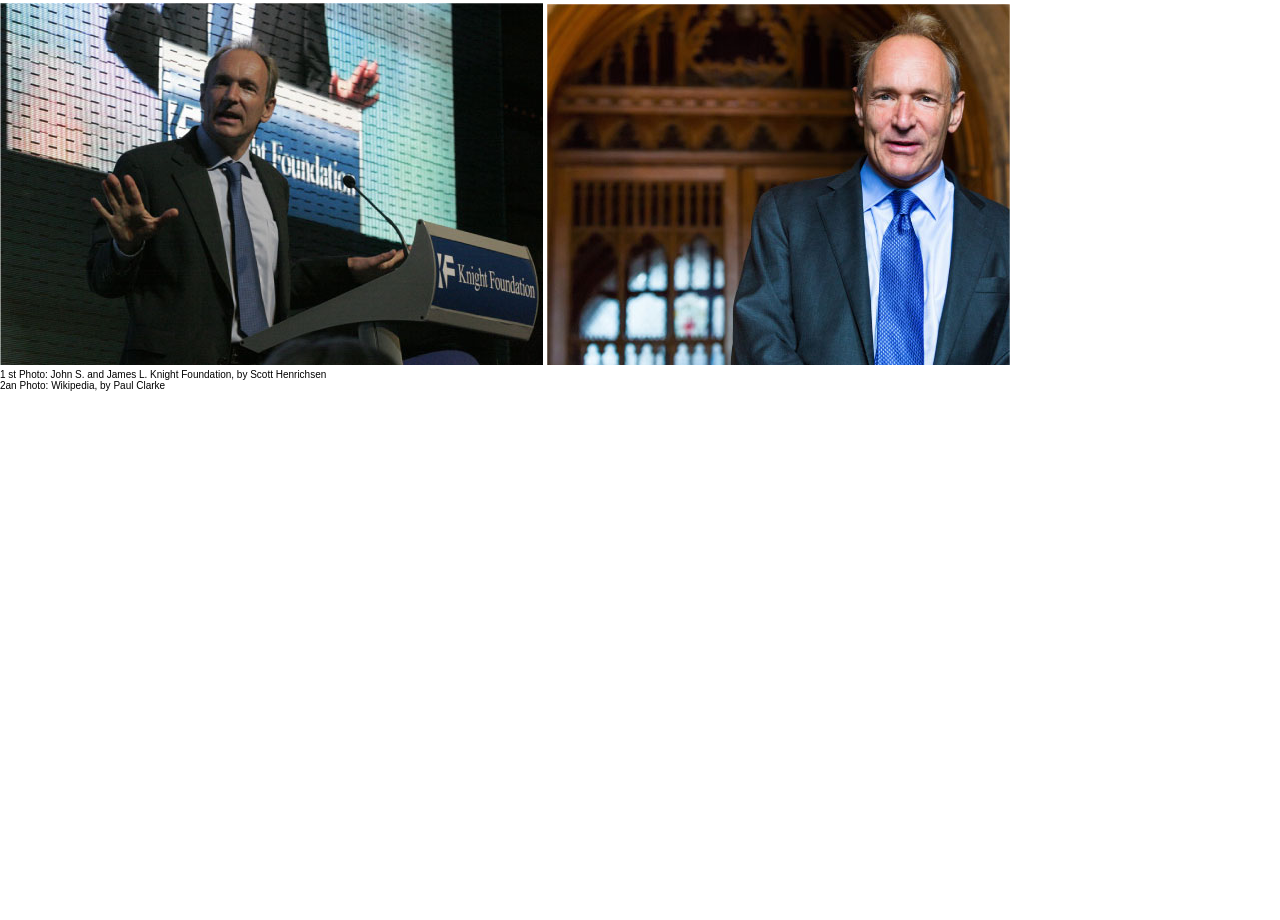
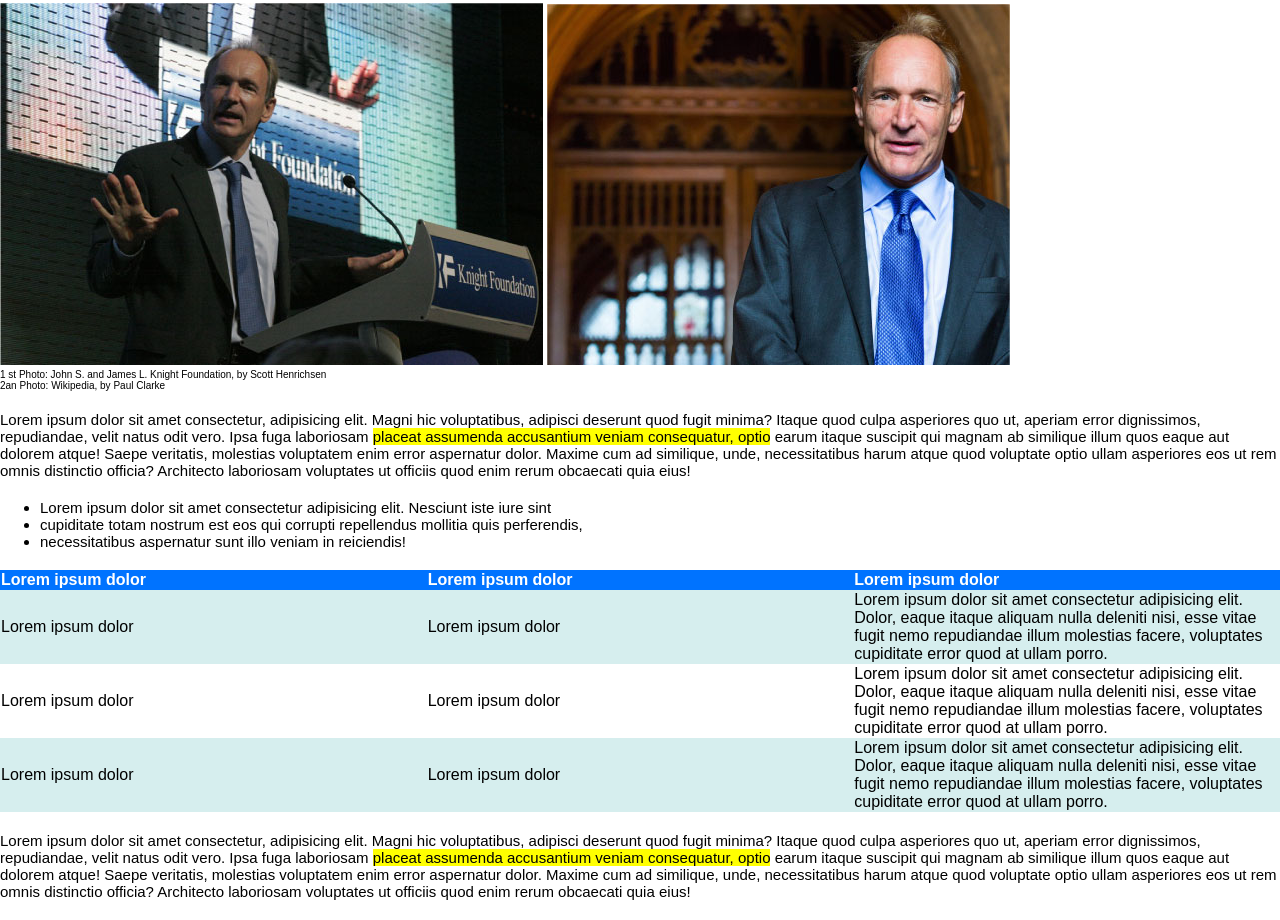
Before and after one commit to OmarThierno/html-css-booleaner, a plain HTML site: page index.html in a window 1280 px wide. Shown: the part 213-1133 px from the top of the page. Before the commit the page ends 800 px from the top, so only its background shows below. Drawn offline with Linux system fonts and the light colour scheme.

Commit message:
fead: description section

```diff
--- a/css/style.css
+++ b/css/style.css
@@ -42,4 +42,39 @@ header {
 
 .source {
   font-size: 10px;
+  margin-bottom: 20px;
 }
+
+.special-paragraph {
+  margin-bottom: 20px;
+  font-size: 15px;
+}
+
+.text-decoration {
+  background-color: yellow;
+}
+
+.special-list {
+  margin-bottom: 20px;
+  font-size: 15px;
+}
+
+table {
+  border-collapse: collapse;
+  width: 100%;
+  margin-bottom: 20px;
+}
+
+th {
+  background-color: rgb(0, 115, 255);
+  color: white;
+}
+
+th, td {
+  text-align: left;
+  width: 20%;
+}
+
+tr:nth-child(odd) {
+  background-color: #D6EEEE;
+}
--- a/index.html
+++ b/index.html
@@ -35,6 +35,52 @@
     </section>
     <!-- main section -->
 
+    <!-- description section  -->
+    <section>
+      <p class="special-paragraph">Lorem ipsum dolor sit amet consectetur, adipisicing elit. Magni hic voluptatibus, adipisci deserunt quod fugit minima? Itaque quod culpa asperiores quo ut, aperiam error dignissimos, repudiandae, velit natus odit vero.
+      Ipsa fuga laboriosam <span class="text-decoration">placeat assumenda accusantium veniam consequatur, optio</span> earum itaque suscipit qui magnam ab similique illum quos eaque aut dolorem atque! Saepe veritatis, molestias voluptatem enim error aspernatur dolor.
+      Maxime cum ad similique, unde, necessitatibus harum atque quod voluptate optio ullam asperiores eos ut rem omnis distinctio officia? Architecto laboriosam voluptates ut officiis quod enim rerum obcaecati quia eius!</p>
+
+      <ul class="special-list">
+        <li>Lorem ipsum dolor sit amet consectetur adipisicing elit. Nesciunt iste iure sint  </li>
+        <li>cupiditate totam nostrum est eos qui corrupti repellendus mollitia quis perferendis,</li>
+        <li>necessitatibus aspernatur sunt illo veniam in reiciendis!</li>
+      </ul>
+
+      <table>
+        <thead>
+          <tr>
+            <th>Lorem ipsum dolor</th>
+            <th>Lorem ipsum dolor</th>
+            <th>Lorem ipsum dolor</th>
+          </tr>
+        </thead>
+
+        <tbody>
+          <tr>
+            <td>Lorem ipsum dolor</td>
+            <td>Lorem ipsum dolor</td>
+            <td>Lorem ipsum dolor sit amet consectetur adipisicing elit. Dolor, eaque itaque aliquam nulla deleniti nisi, esse vitae fugit nemo repudiandae illum molestias facere, voluptates cupiditate error quod at ullam porro.</td>
+          </tr>
+          <tr>
+            <td>Lorem ipsum dolor</td>
+            <td>Lorem ipsum dolor</td>
+            <td>Lorem ipsum dolor sit amet consectetur adipisicing elit. Dolor, eaque itaque aliquam nulla deleniti nisi, esse vitae fugit nemo repudiandae illum molestias facere, voluptates cupiditate error quod at ullam porro.</td>
+          </tr>
+          <tr>
+            <td>Lorem ipsum dolor</td>
+            <td>Lorem ipsum dolor</td>
+            <td>Lorem ipsum dolor sit amet consectetur adipisicing elit. Dolor, eaque itaque aliquam nulla deleniti nisi, esse vitae fugit nemo repudiandae illum molestias facere, voluptates cupiditate error quod at ullam porro.</td>
+          </tr>
+        </tbody>
+      </table>
+
+      <p class="special-paragraph">Lorem ipsum dolor sit amet consectetur, adipisicing elit. Magni hic voluptatibus, adipisci deserunt quod fugit minima? Itaque quod culpa asperiores quo ut, aperiam error dignissimos, repudiandae, velit natus odit vero.
+        Ipsa fuga laboriosam <span class="text-decoration">placeat assumenda accusantium veniam consequatur, optio</span> earum itaque suscipit qui magnam ab similique illum quos eaque aut dolorem atque! Saepe veritatis, molestias voluptatem enim error aspernatur dolor.
+        Maxime cum ad similique, unde, necessitatibus harum atque quod voluptate optio ullam asperiores eos ut rem omnis distinctio officia? Architecto laboriosam voluptates ut officiis quod enim rerum obcaecati quia eius!</p>
+    </section>
+    <!-- /description section  -->
+
 
   </main>
   <!--main-->
```
